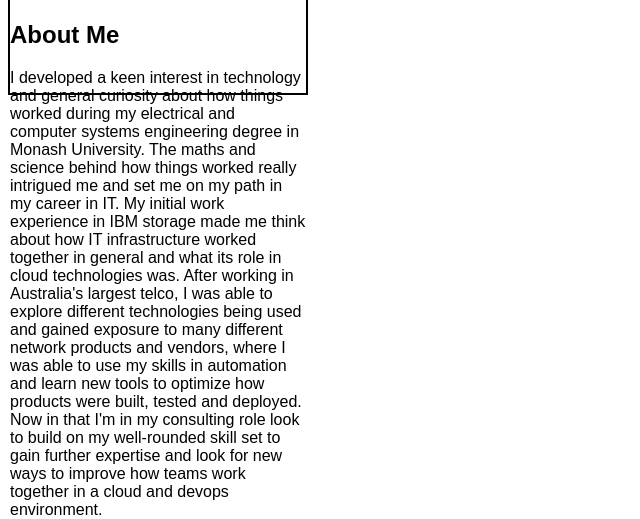
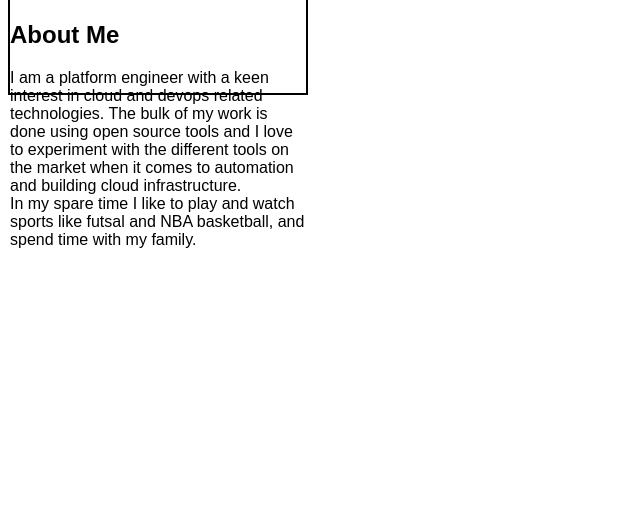
Before and after one commit to tpai1991/tpai1991.github.io, a plain HTML site: page index.html in a window 1280 px wide. Shown: the part 419-938 px from the top of the page, without its empty margins (0-640 px from the left). After the commit the page ends 800 px from the top, so only its background shows below. Drawn offline with Linux system fonts and the light colour scheme.

Commit message:
Changed about-me content

```diff
--- a/index.html
+++ b/index.html
@@ -13,18 +13,11 @@
     <h1>Tejas Pai</h1>
     <p>This is my personal website!</p>
     <div id="about-me" class="about-section">
-        <img id= "id-photo" src="resources/images/id-photo.jpeg" alt="Profile picture">
+        <img id="id-photo" src="resources/images/id-photo.jpeg" alt="Profile picture">
         <h2>About Me</h2>
-        <p>I developed a keen interest in technology and general curiosity about how things worked during my electrical
-            and computer systems engineering degree in Monash University. The maths and science behind how things worked
-            really intrigued me and set me on my path in my career in IT. My initial work experience in IBM storage made
-            me think about how IT infrastructure worked together in general and what its role in cloud technologies was.
-            After working in Australia's largest telco, I was able to explore different technologies being used and
-            gained exposure to many different network products and vendors, where I was able to use my skills in
-            automation and learn new tools to optimize how products were built, tested and deployed. Now in that I'm in
-            my consulting role look to build on my well-rounded skill set to gain further expertise and look for new
-            ways to improve how teams work together in a cloud and devops environment.
-        </p>
+        <p>I am a platform engineer with a keen interest in cloud and devops related technologies. The bulk of my work
+            is done using open source tools and I love to experiment with the different tools on the market when it
+            comes to automation and building cloud infrastructure.<br>In my spare time I like to play and watch sports like futsal and NBA basketball, and spend time with my family.</p>
     </div>
 </body>
 
```
